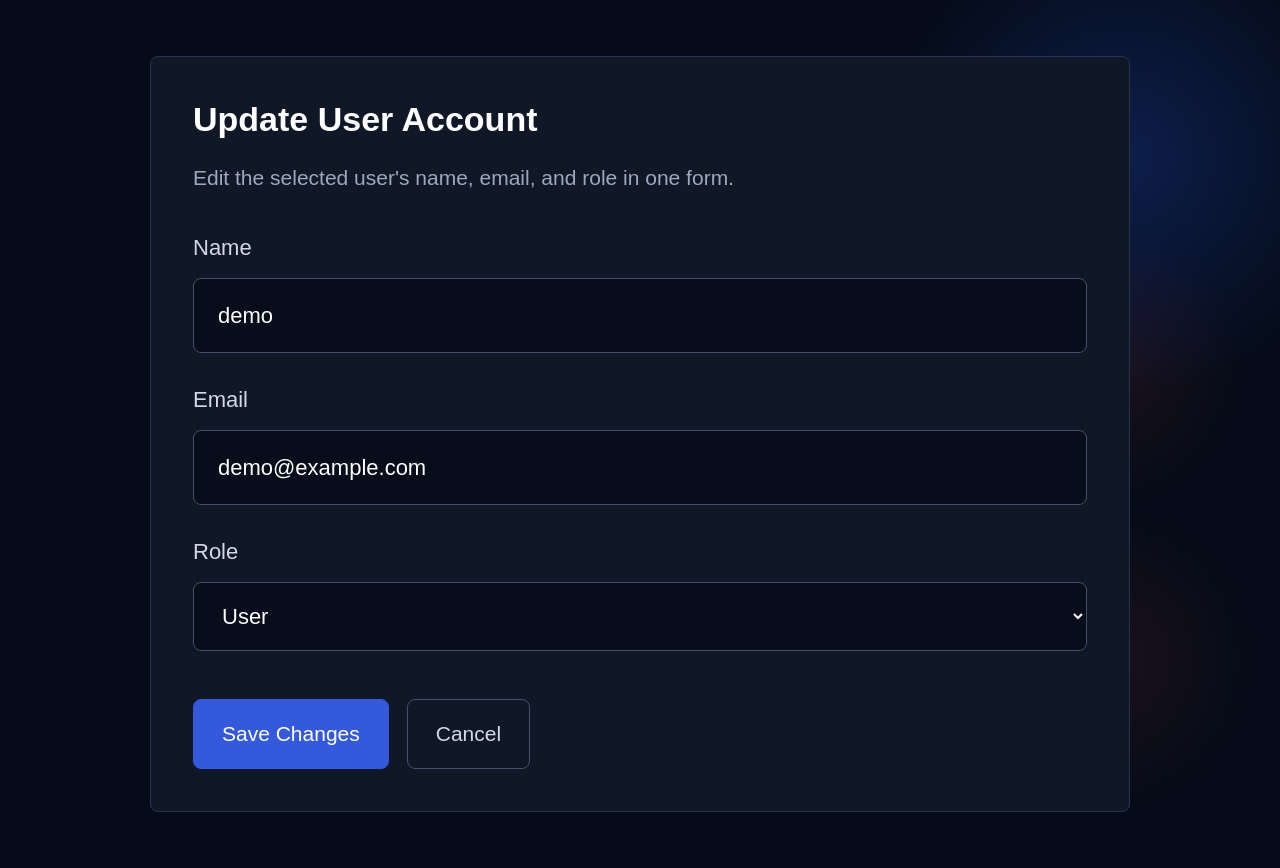
After one commit to smilingSG/CSIT321_26_S2_Group31, a Flask app: page /user-management/update/1 in a window 1280 px wide. The commit adds this page. Run offline with Flask 3, Linux system fonts and the light colour scheme; the visitor is signed in with stand-in values (Sample User, id 1); data comes from the database, SQL or seed files in the repository.

Commit message:
Adding User Admin Updates User Account

```diff
--- a/app.py
+++ b/app.py
@@ -1,6 +1,7 @@
 from flask import Flask, redirect, session, url_for
 
 from controllers.AdminC import admin_bp
+from controllers.AdminUpdateC import admin_update_bp
 from controllers.LoginC import login_bp
 from controllers.UserManagementC import user_management_bp
 from controllers.dashboardC import dashboard_bp
@@ -32,6 +33,7 @@ app.register_blueprint(configure_fragments_bp)
 app.register_blueprint(delete_bp)
 app.register_blueprint(encrypt_file_bp)
 app.register_blueprint(admin_bp)
+app.register_blueprint(admin_update_bp)
 
 if __name__ == "__main__":
     app.run(debug=True)
--- /dev/null
+++ b/controllers/AdminUpdateC.py
@@ -0,0 +1,105 @@
+from typing import Optional
+from typing import Dict
+from typing import Any
+
+from flask import Blueprint
+from flask import flash
+from flask import redirect
+from flask import render_template
+from flask import request
+from flask import session
+from flask import url_for
+
+from controllers.LoginC import getPostLoginRedirect
+from controllers.UserManagementC import UserManagementC
+from entities.UserAccount import UserAccount
+
+admin_update_bp = Blueprint("admin_update_bp", __name__)
+
+
+class AdminUpdateC:
+
+    @staticmethod
+    def getUpdateUserData(user_id: int) -> Optional[Dict[str, Any]]:
+
+        user_account = UserAccount.getUserDetails(user_id)
+
+        if user_account is None:
+            return None
+
+        return {
+            "userID": user_account["user_id"],
+            "username": user_account["username"],
+            "email": user_account["email"],
+            "role": user_account["role"],
+            "roleLabel": UserManagementC.formatRole(user_account["role"])
+        }
+
+    @staticmethod
+    def updateUser(user_id: int,
+                   username: str,
+                   email: str,
+                   role: str) -> bool:
+
+        if not UserAccount.checkUserExistsById(user_id):
+            return False
+
+        UserAccount.updateAccount(
+            user_id=user_id,
+            username=username,
+            email=email,
+            role=role
+        )
+
+        return True
+
+
+@admin_update_bp.route("/user-management/update/<int:user_id>", methods=["GET", "POST"])
+def updateUser(user_id: int):
+
+    if session.get("user_id") is None:
+        return redirect(url_for("login_bp.login"))
+
+    if session.get("role") != "user_admin":
+        return redirect(getPostLoginRedirect(session.get("role")))
+
+    if request.method == "GET":
+        user_account = AdminUpdateC.getUpdateUserData(user_id)
+
+        if user_account is None:
+            flash("User not found.", "error")
+            return redirect(url_for("user_management_bp.userManagement"))
+
+        return render_template(
+            "AdminUpdatePg.html",
+            user=user_account,
+            username=session.get("username")
+        )
+
+    username: str = request.form.get("username", "").strip()
+    email: str = request.form.get("email", "").strip()
+    role: str = request.form.get("role", "user")
+
+    valid_roles = {
+        "user",
+        "user_admin",
+        "system_admin"
+    }
+
+    if username == "" or email == "" or role not in valid_roles:
+        flash("Please enter valid user details.", "error")
+        return redirect(url_for("admin_update_bp.updateUser", user_id=user_id))
+
+    user_updated = AdminUpdateC.updateUser(
+        user_id=user_id,
+        username=username,
+        email=email,
+        role=role
+    )
+
+    if not user_updated:
+        flash("User not found.", "error")
+        return redirect(url_for("user_management_bp.userManagement"))
+
+    flash("User account updated successfully.", "success")
+    return redirect(url_for("user_management_bp.userManagement"))
--- a/entities/UserAccount.py
+++ b/entities/UserAccount.py
@@ -143,3 +143,76 @@ class UserAccount:
         connection.close()
 
         return user_id
+
+    @staticmethod
+    def getUserDetails(user_id: int) -> Optional[Dict[str, Any]]:
+
+        connection = get_db_connection()
+        cursor = connection.cursor(dictionary=True)
+
+        cursor.execute("""
+            SELECT
+                user_id,
+                username,
+                email,
+                role,
+                account_status,
+                created_at,
+                updated_at
+            FROM users
+            WHERE user_id = %s
+        """, (user_id,))
+
+        user_record = cursor.fetchone()
+
+        cursor.close()
+        connection.close()
+
+        return user_record
+
+    @staticmethod
+    def checkUserExistsById(user_id: int) -> bool:
+
+        connection = get_db_connection()
+        cursor = connection.cursor()
+
+        cursor.execute("""
+            SELECT COUNT(*)
+            FROM users
+            WHERE user_id = %s
+        """, (user_id,))
+
+        user_count = cursor.fetchone()[0]
+
+        cursor.close()
+        connection.close()
+
+        return user_count > 0
+
+    @staticmethod
+    def updateAccount(user_id: int,
+                      username: str,
+                      email: str,
+                      role: str) -> None:
+
+        connection = get_db_connection()
+        cursor = connection.cursor()
+
+        cursor.execute("""
+            UPDATE users
+            SET
+                username = %s,
+                email = %s,
+                role = %s
+            WHERE user_id = %s
+        """, (
+            username,
+            email,
+            role,
+            user_id
+        ))
+
+        connection.commit()
+
+        cursor.close()
+        connection.close()
--- /dev/null
+++ b/static/AdminUpdatePg.css
@@ -0,0 +1,131 @@
+body {
+    margin: 0;
+    background:
+        radial-gradient(circle at 88% 18%, rgba(36, 88, 230, 0.25), transparent 18%),
+        radial-gradient(circle at 86% 42%, rgba(146, 48, 48, 0.16), transparent 12%),
+        radial-gradient(circle at 86% 76%, rgba(146, 48, 48, 0.16), transparent 12%),
+        #050b18;
+    color: white;
+    font-family: Arial, sans-serif;
+}
+
+.update-page {
+    min-height: 100vh;
+    display: flex;
+    align-items: center;
+    justify-content: center;
+    padding: 56px;
+}
+
+.update-panel {
+    width: 100%;
+    max-width: 980px;
+    background: #101827;
+    border: 1px solid #26344d;
+    border-radius: 8px;
+    padding: 42px;
+}
+
+.update-panel h1 {
+    font-size: 34px;
+    font-weight: bold;
+    margin-bottom: 22px;
+}
+
+.panel-subtitle {
+    color: #9ba8bd;
+    font-size: 21px;
+    margin-bottom: 38px;
+}
+
+.update-panel label {
+    color: #d3d8e4;
+    display: block;
+    font-size: 22px;
+    margin-bottom: 14px;
+}
+
+.update-panel input,
+.update-panel select {
+    width: 100%;
+    background: rgba(5, 11, 24, 0.84);
+    border: 1px solid #42506a;
+    border-radius: 8px;
+    color: white;
+    font-size: 22px;
+    margin-bottom: 30px;
+    padding: 20px 24px;
+}
+
+.update-panel input:focus,
+.update-panel select:focus {
+    border-color: #3459db;
+    box-shadow: 0 0 0 4px rgba(52, 89, 219, 0.32);
+    outline: 0;
+}
+
+.page-messages {
+    margin-bottom: 22px;
+}
+
+.page-message {
+    border-radius: 8px;
+    padding: 14px 18px;
+    margin-bottom: 10px;
+}
+
+.page-message.success {
+    background: rgba(38, 126, 76, 0.28);
+    border: 1px solid rgba(93, 204, 137, 0.45);
+    color: #bff0ce;
+}
+
+.page-message.error {
+    background: rgba(127, 31, 22, 0.7);
+    border: 1px solid #8b3328;
+    color: #ffb2a8;
+}
+
+.page-actions {
+    display: flex;
+    flex-wrap: wrap;
+    gap: 18px;
+    margin-top: 18px;
+}
+
+.primary-action,
+.secondary-action {
+    border-radius: 8px;
+    font-size: 21px;
+    padding: 18px 28px;
+}
+
+.primary-action {
+    background: #3459db;
+    border: 1px solid #3459db;
+    color: white;
+}
+
+.secondary-action {
+    background: transparent;
+    border: 1px solid #42506a;
+    color: #d3d8e4;
+    text-decoration: none;
+}
+
+.primary-action:hover,
+.secondary-action:hover {
+    background: #4368ef;
+    border-color: #4368ef;
+    color: white;
+}
+
+@media (max-width: 760px) {
+    .update-page {
+        padding: 28px;
+    }
+
+    .update-panel {
+        padding: 28px;
+    }
+}
--- /dev/null
+++ b/templates/AdminUpdatePg.html
@@ -0,0 +1,60 @@
+<!DOCTYPE html>
+<html>
+<head>
+    <title>Update User Account - Lazarus</title>
+
+    <link href="https://cdn.jsdelivr.net/npm/bootstrap@5.3.3/dist/css/bootstrap.min.css" rel="stylesheet">
+    <link href="{{ url_for('static', filename='AdminUpdatePg.css') }}" rel="stylesheet">
+</head>
+
+<body>
+    <main class="update-page">
+        <section class="update-panel">
+            <h1>Update User Account</h1>
+            <p class="panel-subtitle">Edit the selected user's name, email, and role in one form.</p>
+
+            {% with messages = get_flashed_messages(with_categories=true) %}
+                {% if messages %}
+                    <div class="page-messages">
+                        {% for category, message in messages %}
+                            <div class="page-message {{ category }}">{{ message }}</div>
+                        {% endfor %}
+                    </div>
+                {% endif %}
+            {% endwith %}
+
+            <form method="POST" action="{{ url_for('admin_update_bp.updateUser', user_id=user.userID) }}">
+                <label for="update_username">Name</label>
+                <input
+                    type="text"
+                    id="update_username"
+                    name="username"
+                    value="{{ user.username }}"
+                    required
+                >
+
+                <label for="update_email">Email</label>
+                <input
+                    type="email"
+                    id="update_email"
+                    name="email"
+                    value="{{ user.email }}"
+                    required
+                >
+
+                <label for="update_role">Role</label>
+                <select id="update_role" name="role" required>
+                    <option value="user" {% if user.role == "user" %}selected{% endif %}>User</option>
+                    <option value="user_admin" {% if user.role == "user_admin" %}selected{% endif %}>User Admin</option>
+                    <option value="system_admin" {% if user.role == "system_admin" %}selected{% endif %}>System Admin</option>
+                </select>
+
+                <div class="page-actions">
+                    <button type="submit" class="primary-action">Save Changes</button>
+                    <a href="{{ url_for('user_management_bp.userManagement') }}" class="secondary-action">Cancel</a>
+                </div>
+            </form>
+        </section>
+    </main>
+</body>
+</html>
--- a/templates/UserManagementPg.html
+++ b/templates/UserManagementPg.html
@@ -86,7 +86,7 @@
                                     <td>
                                         <div class="action-buttons">
                                             <a href="#" class="table-button">View</a>
-                                            <a href="#" class="table-button">Update</a>
+                                            <a href="{{ url_for('admin_update_bp.updateUser', user_id=user.userID) }}" class="table-button">Update</a>
                                             <a href="#" class="table-button danger">Delete</a>
                                             {% if user.isSuspended %}
                                                 <a href="#" class="table-button">Unsuspend</a>
```
